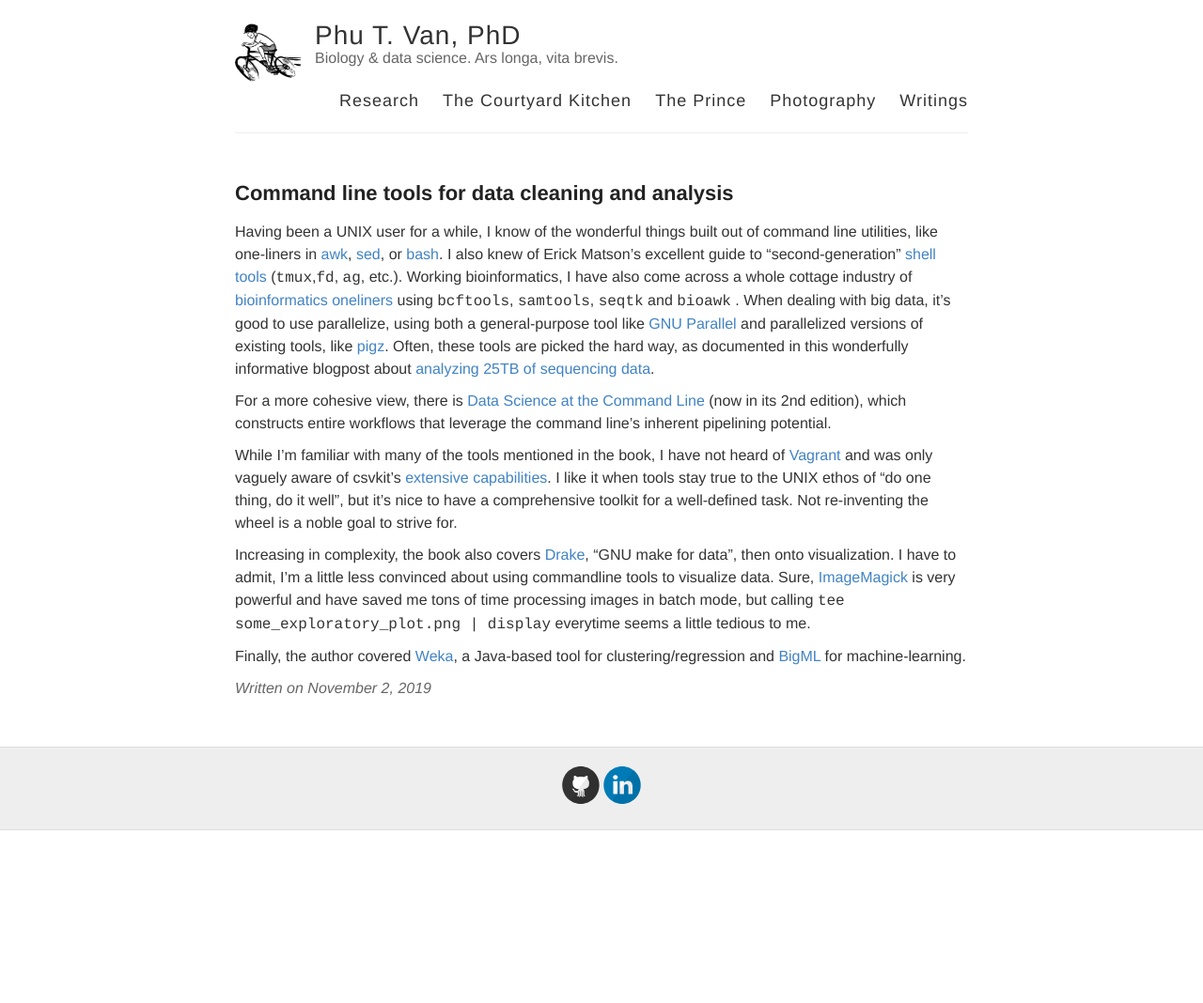
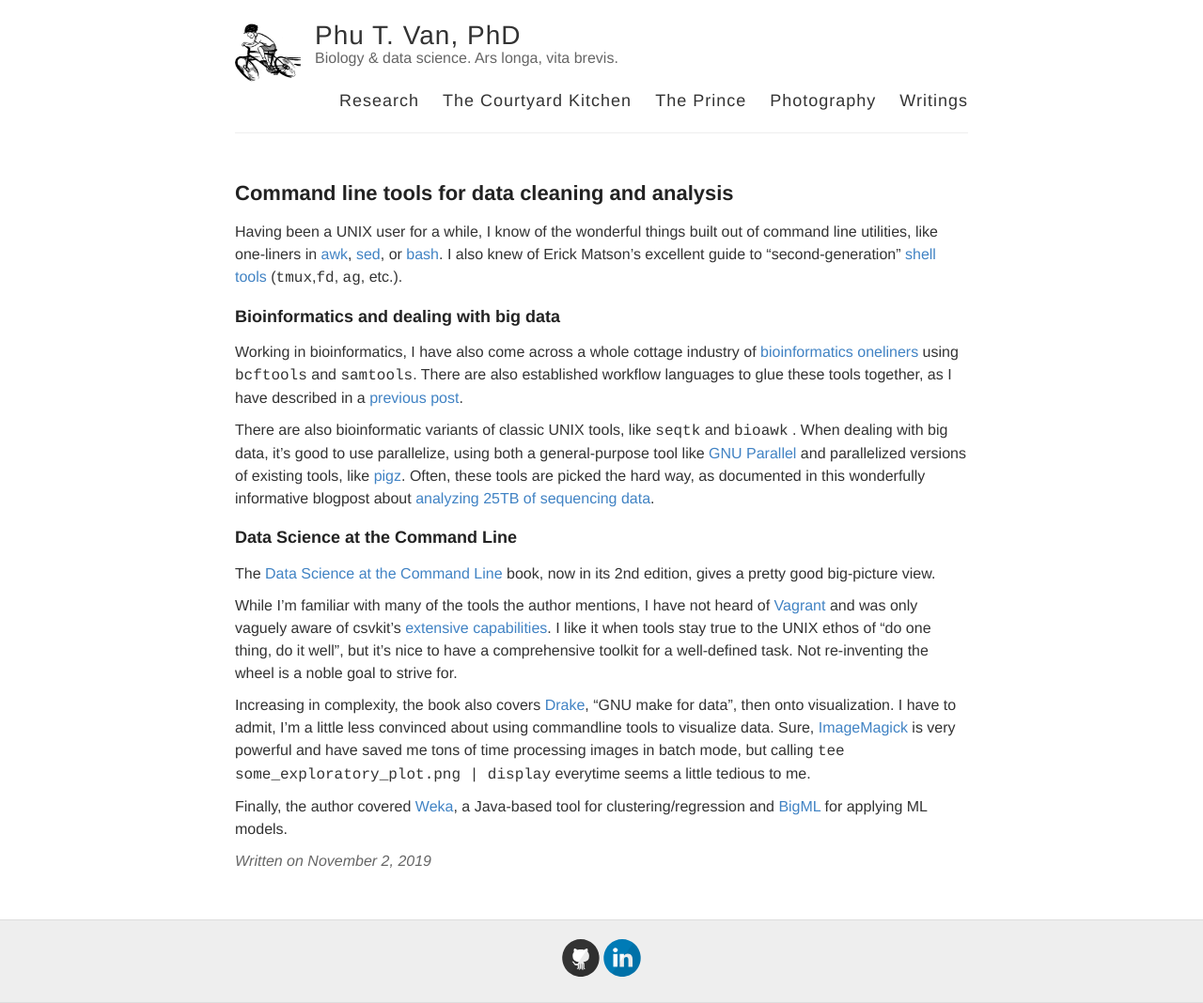
Before and after one commit to ptvan/ptvan.github.io, a Jekyll site: the page built from _posts/2019-11-02-command-line-tools.md, in a window 1280 px wide. Shown: the whole page at 94% size. Built offline with Jekyll 4.4.1, drawn with Linux system fonts in a browser that asks for light colours; before the commit the page ends 900 px from its top, so only the background shows below that.

Commit message:
reorg commandline post

````diff
--- a/_posts/2019-11-02-command-line-tools.md
+++ b/_posts/2019-11-02-command-line-tools.md
@@ -3,12 +3,20 @@
 title: Command line tools for data cleaning and analysis
 ---
 
-Having been a UNIX user for a while, I know of the wonderful things built out of command line utilities, like one-liners in [awk](https://catonmat.net/awk-one-liners-explained-part-one), [sed](https://catonmat.net/sed-one-liners-explained-part-one), or [bash](http://www.bashoneliners.com). I also knew of Erick Matson's excellent guide to "second-generation" [shell tools](http://erick.matsen.org/2020/01/04/2nd-gen-interactive-shell.html) (`tmux`,`fd`, `ag`, etc.). Working bioinformatics, I have also come across a whole cottage industry of [bioinformatics oneliners](https://github.com/stephenturner/oneliners) using `bcftools`, `samtools`, `seqtk` and `bioawk` . When dealing with big data, it's good to use parallelize, using both a general-purpose tool like [GNU Parallel](https://www.gnu.org/software/parallel/) and parallelized versions of existing tools, like [pigz](https://zlib.net/pigz/). Often, these tools are picked the hard way, as documented in this wonderfully informative blogpost about [analyzing 25TB of sequencing data](https://livefreeordichotomize.com/2019/06/04/using_awk_and_r_to_parse_25tb/).
+Having been a UNIX user for a while, I know of the wonderful things built out of command line utilities, like one-liners in [awk](https://catonmat.net/awk-one-liners-explained-part-one), [sed](https://catonmat.net/sed-one-liners-explained-part-one), or [bash](http://www.bashoneliners.com). I also knew of Erick Matson's excellent guide to "second-generation" [shell tools](http://erick.matsen.org/2020/01/04/2nd-gen-interactive-shell.html) (`tmux`,`fd`, `ag`, etc.).
 
-For a more cohesive view, there is [Data Science at the Command Line](https://www.datascienceatthecommandline.com/) (now in its 2nd edition), which constructs entire workflows that leverage the command line's inherent pipelining potential.
+### Bioinformatics and dealing with big data
 
-While I'm familiar with many of the tools mentioned in the book, I have not heard of [Vagrant](https://www.vagrantup.com/docs/cli/) and was only vaguely aware of csvkit's [extensive capabilities](https://source.opennews.org/articles/eleven-awesome-things-you-can-do-csvkit/). I like it when tools stay true to the UNIX ethos of "do one thing, do it well", but it's nice to have a comprehensive toolkit for a well-defined task. Not re-inventing the wheel is a noble goal to strive for.
+Working in bioinformatics, I have also come across a whole cottage industry of [bioinformatics oneliners](https://github.com/stephenturner/oneliners) using `bcftools` and `samtools`. There are also established workflow languages to glue these tools together, as I have described in a [previous post](https://ptvan.github.io/workflow-managers/).
+
+There are also bioinformatic variants of classic UNIX tools, like `seqtk` and `bioawk` . When dealing with big data, it's good to use parallelize, using both a general-purpose tool like [GNU Parallel](https://www.gnu.org/software/parallel/) and parallelized versions of existing tools, like [pigz](https://zlib.net/pigz/). Often, these tools are picked the hard way, as documented in this wonderfully informative blogpost about [analyzing 25TB of sequencing data](https://livefreeordichotomize.com/2019/06/04/using_awk_and_r_to_parse_25tb/).
+
+### Data Science at the Command Line
+
+The [Data Science at the Command Line](https://www.datascienceatthecommandline.com/) book, now in its 2nd edition, gives a pretty good big-picture view.
+
+While I'm familiar with many of the tools the author mentions, I have not heard of [Vagrant](https://www.vagrantup.com/docs/cli/) and was only vaguely aware of csvkit's [extensive capabilities](https://source.opennews.org/articles/eleven-awesome-things-you-can-do-csvkit/). I like it when tools stay true to the UNIX ethos of "do one thing, do it well", but it's nice to have a comprehensive toolkit for a well-defined task. Not re-inventing the wheel is a noble goal to strive for.
 
 Increasing in complexity, the book also covers [Drake](https://github.com/Factual/drake), "GNU make for data", then onto visualization. I have to admit, I'm a little less convinced about using commandline tools to visualize data. Sure, [ImageMagick](https://imagemagick.org) is very powerful and have saved me tons of time processing images in batch mode, but calling ```tee some_exploratory_plot.png | display``` everytime seems a little tedious to me.
 
-Finally, the author covered [Weka](https://www.cs.waikato.ac.nz/ml/weka/), a Java-based tool for clustering/regression and [BigML](https://bigml.com/) for machine-learning.
+Finally, the author covered [Weka](https://www.cs.waikato.ac.nz/ml/weka/), a Java-based tool for clustering/regression and [BigML](https://bigml.com/) for applying ML models.
````
